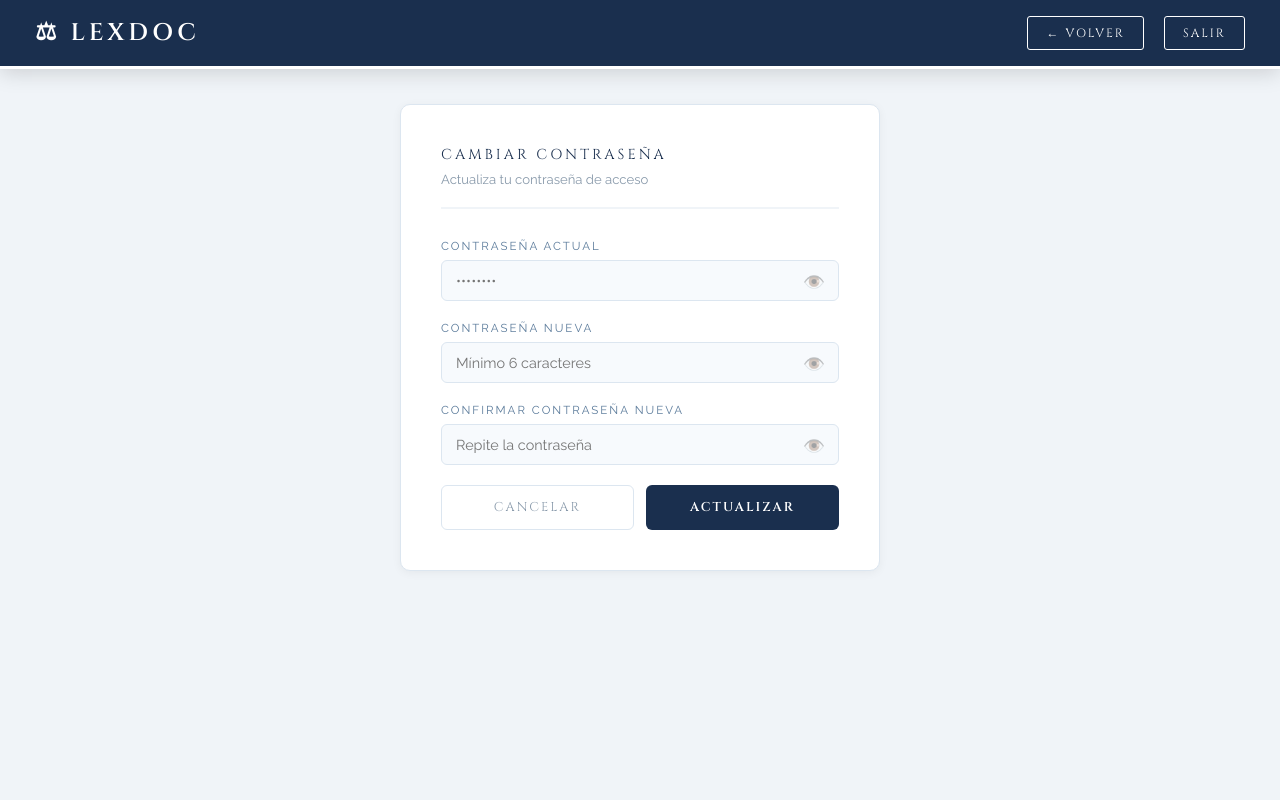
After one commit to Carlosp0607/lexdoc, a Flask app: page /superadmin/cambiar_password in a window 1280 px wide. The commit adds this page. Run offline with Flask 3, Linux system fonts and the light colour scheme; a user stored in the database is signed in.

Commit message:
mejoras de diseño y cambiar password admin

```diff
--- a/app.py
+++ b/app.py
@@ -248,6 +248,46 @@ def editar_usuario(id):
     conn.close()
     return render_template('superadmin/editar_usuario.html',
                          usuario=usuario,
+                         nombre=session['usuario_nombre'])
+@app.route('/superadmin/cambiar_password', methods=['GET', 'POST'])
+@login_requerido(['superadmin'])
+def cambiar_password():
+    if request.method == 'POST':
+        password_actual = request.form.get('password_actual')
+        password_nueva = request.form.get('password_nueva')
+        password_confirmar = request.form.get('password_confirmar')
+
+        conn = get_db()
+        admin = conn.execute(
+            "SELECT * FROM usuarios WHERE id = ?",
+            (session['usuario_id'],)
+        ).fetchone()
+
+        if not check_password_hash(admin['password'], password_actual):
+            flash('La contraseña actual es incorrecta', 'error')
+            conn.close()
+            return redirect(url_for('cambiar_password'))
+
+        if password_nueva != password_confirmar:
+            flash('Las contraseñas nuevas no coinciden', 'error')
+            conn.close()
+            return redirect(url_for('cambiar_password'))
+
+        if len(password_nueva) < 6:
+            flash('La contraseña debe tener mínimo 6 caracteres', 'error')
+            conn.close()
+            return redirect(url_for('cambiar_password'))
+
+        conn.execute(
+            "UPDATE usuarios SET password = ? WHERE id = ?",
+            (generate_password_hash(password_nueva), session['usuario_id'])
+        )
+        conn.commit()
+        conn.close()
+        flash('Contraseña actualizada correctamente', 'success')
+        return redirect(url_for('superadmin_dashboard'))
+
+    return render_template('superadmin/cambiar_password.html',
                          nombre=session['usuario_nombre'])
 
 # ══════════════════════════════════════════
--- /dev/null
+++ b/templates/superadmin/cambiar_password.html
@@ -0,0 +1,113 @@
+<!DOCTYPE html>
+<html lang="es">
+<head>
+    <meta charset="UTF-8">
+    <meta name="viewport" content="width=device-width, initial-scale=1.0">
+    <title>LexDoc — Cambiar Contraseña</title>
+    <link href="https://fonts.googleapis.com/css2?family=Cinzel:wght@400;600&family=Raleway:wght@300;400;500&display=swap" rel="stylesheet">
+    <style>
+        * { margin: 0; padding: 0; box-sizing: border-box; }
+        body { font-family: 'Raleway', sans-serif; background: #f0f4f8; color: #1a2738; min-height: 100vh; }
+        .navbar { background: #1a2f4e; border-bottom: 3px solid #ffffff; padding: 16px 35px; display: flex; justify-content: space-between; align-items: center; box-shadow: 0 4px 20px rgba(0,0,0,0.15); position: sticky; top: 0; z-index: 100; }
+        .navbar h1 { font-family: 'Cinzel', serif; color: #ffffff; font-size: 1.5rem; letter-spacing: 4px; }
+        .navbar-right { display: flex; align-items: center; gap: 20px; }
+        .btn-back { background: transparent; border: 1px solid #ffffff; color: #ffffff; padding: 8px 18px; border-radius: 3px; font-size: 0.75rem; letter-spacing: 2px; text-decoration: none; transition: all 0.3s; font-family: 'Cinzel', serif; }
+        .btn-back:hover { background: #ffffff; color: #1a2f4e; }
+        .btn-logout { background: transparent; border: 1px solid #ffffff; color: #ffffff; padding: 8px 18px; border-radius: 3px; font-size: 0.75rem; letter-spacing: 2px; text-decoration: none; transition: all 0.3s; font-family: 'Cinzel', serif; }
+        .btn-logout:hover { background: #ffffff; color: #1a2f4e; }
+        .content { padding: 35px; display: flex; justify-content: center; }
+        .form-card { background: #ffffff; border: 1px solid #dce6f0; border-radius: 10px; padding: 40px; box-shadow: 0 2px 10px rgba(0,0,0,0.05); width: 100%; max-width: 480px; }
+        .form-title { font-family: 'Cinzel', serif; color: #1a2f4e; font-size: 0.9rem; letter-spacing: 3px; margin-bottom: 8px; }
+        .form-subtitle { color: #8899aa; font-size: 0.82rem; margin-bottom: 30px; padding-bottom: 20px; border-bottom: 2px solid #f0f4f8; }
+        .form-group { margin-bottom: 20px; }
+        label { display: block; color: #5a7a9a; font-size: 0.72rem; letter-spacing: 2px; margin-bottom: 7px; text-transform: uppercase; }
+        .pass-wrapper { position: relative; }
+        .pass-wrapper input { width: 100%; padding: 11px 45px 11px 14px; background: #f7fafd; border: 1px solid #dce6f0; border-radius: 6px; color: #1a2738; font-size: 0.9rem; font-family: 'Raleway', sans-serif; transition: border-color 0.3s; }
+        .pass-wrapper input:focus { outline: none; border-color: #c9a84c; background: #ffffff; }
+        .toggle-pass { position: absolute; right: 14px; top: 50%; transform: translateY(-50%); cursor: pointer; font-size: 1.1rem; opacity: 0.4; user-select: none; }
+        .btn-group { display: grid; grid-template-columns: 1fr 1fr; gap: 12px; margin-top: 10px; }
+        .btn-guardar { padding: 13px; background: #1a2f4e; color: #ffffff; border: none; border-radius: 6px; font-size: 0.8rem; font-weight: 600; letter-spacing: 2px; cursor: pointer; transition: all 0.3s; font-family: 'Cinzel', serif; }
+        .btn-guardar:hover { background: #c9a84c; color: #1a2f4e; }
+        .btn-cancelar { padding: 13px; background: transparent; color: #8899aa; border: 1px solid #dce6f0; border-radius: 6px; font-size: 0.8rem; letter-spacing: 2px; cursor: pointer; text-decoration: none; text-align: center; transition: all 0.3s; font-family: 'Cinzel', serif; display: flex; align-items: center; justify-content: center; }
+        .btn-cancelar:hover { border-color: #1a2f4e; color: #1a2f4e; }
+        .alert { padding: 13px 18px; border-radius: 8px; margin-bottom: 20px; font-size: 0.88rem; }
+        .alert-success { background: #e8f8f0; border: 1px solid #a9dfbf; color: #1e8449; }
+        .alert-error { background: #fdedec; border: 1px solid #f5b7b1; color: #c0392b; }
+    </style>
+</head>
+<body>
+    <nav class="navbar">
+        <h1>⚖ LEXDOC</h1>
+        <div class="navbar-right">
+            <a href="/superadmin" class="btn-back">← VOLVER</a>
+            <a href="/logout" class="btn-logout">SALIR</a>
+        </div>
+    </nav>
+
+    <div class="content">
+        <div class="form-card">
+
+            {% with messages = get_flashed_messages(with_categories=true) %}
+                {% if messages %}
+                    {% for category, message in messages %}
+                        <div class="alert alert-{{ category }}">{{ message }}</div>
+                    {% endfor %}
+                {% endif %}
+            {% endwith %}
+
+            <p class="form-title">CAMBIAR CONTRASEÑA</p>
+            <p class="form-subtitle">Actualiza tu contraseña de acceso</p>
+
+            <form method="POST">
+                <div class="form-group">
+                    <label>Contraseña Actual</label>
+                    <div class="pass-wrapper">
+                        <input type="password" name="password_actual"
+                               id="pass1" placeholder="••••••••" required>
+                        <span class="toggle-pass"
+                              onclick="togglePass('pass1', this)">👁️</span>
+                    </div>
+                </div>
+
+                <div class="form-group">
+                    <label>Contraseña Nueva</label>
+                    <div class="pass-wrapper">
+                        <input type="password" name="password_nueva"
+                               id="pass2" placeholder="Mínimo 6 caracteres" required>
+                        <span class="toggle-pass"
+                              onclick="togglePass('pass2', this)">👁️</span>
+                    </div>
+                </div>
+
+                <div class="form-group">
+                    <label>Confirmar Contraseña Nueva</label>
+                    <div class="pass-wrapper">
+                        <input type="password" name="password_confirmar"
+                               id="pass3" placeholder="Repite la contraseña" required>
+                        <span class="toggle-pass"
+                              onclick="togglePass('pass3', this)">👁️</span>
+                    </div>
+                </div>
+
+                <div class="btn-group">
+                    <a href="/superadmin" class="btn-cancelar">CANCELAR</a>
+                    <button type="submit" class="btn-guardar">ACTUALIZAR</button>
+                </div>
+            </form>
+        </div>
+    </div>
+
+    <script>
+        function togglePass(id, icon) {
+            const input = document.getElementById(id);
+            if (input.type === 'password') {
+                input.type = 'text';
+                icon.style.opacity = '1';
+            } else {
+                input.type = 'password';
+                icon.style.opacity = '0.4';
+            }
+        }
+    </script>
+</body>
+</html>
--- a/templates/superadmin/dashboard.html
+++ b/templates/superadmin/dashboard.html
@@ -306,7 +306,8 @@
         <h1>⚖ LEXDOC</h1>
         <div class="navbar-right">
             <span>👑 {{ nombre }}</span>
-            <a href="/superadmin/usuarios" class="btn-config" title="Configuración de usuarios">⚙️</a>
+            <a href="/superadmin/usuarios" class="btn-settings">⚙️</a>
+<a href="/superadmin/cambiar_password" class="btn-settings">🔑</a>
             <a href="/logout" class="btn-logout">SALIR</a>
         </div>
     </nav>
```
Also changed, not shown: templates/superadmin/usuarios.html (+4 -4 lines).
